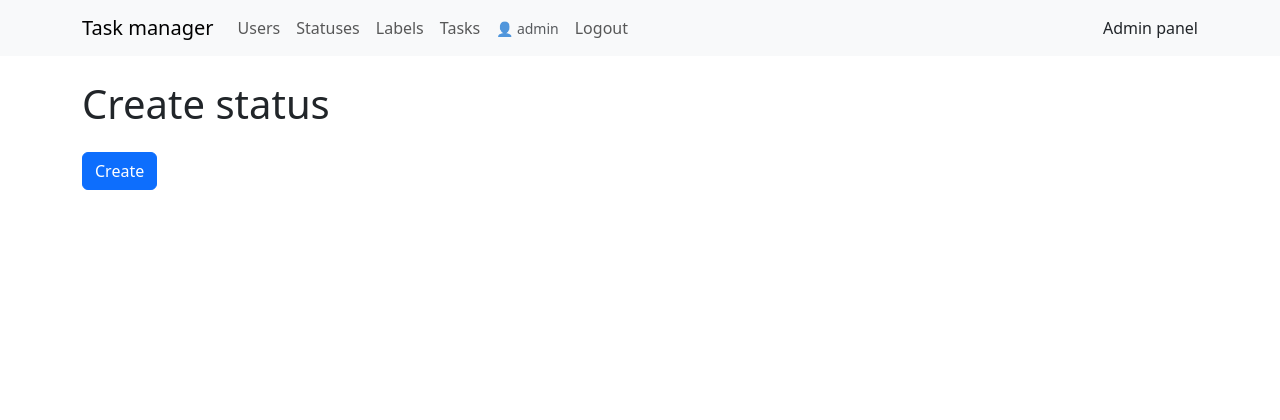
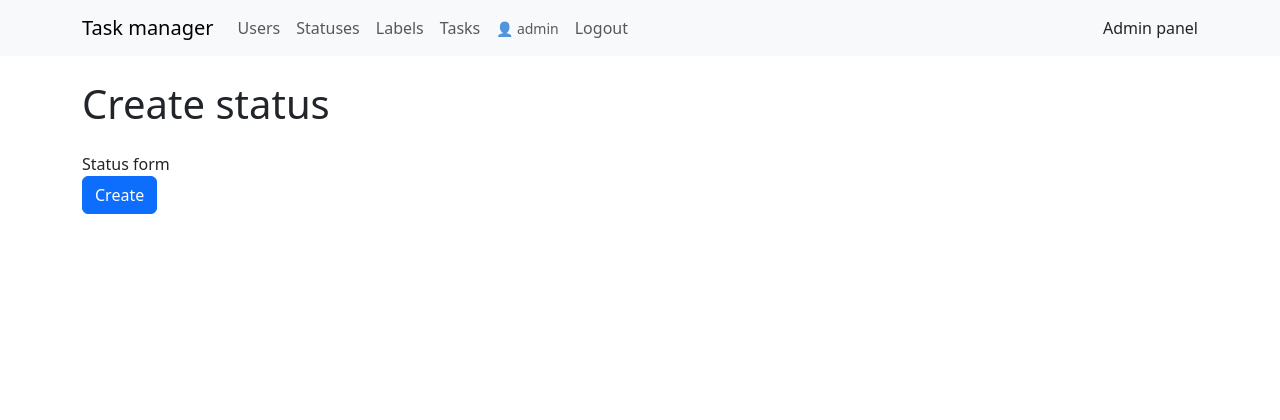
Before and after one commit to paalso/python-project-52, a Django app: page /statuses/create/ in a window 1280 px wide. Shown: the top 420 px of the page. Run offline with Django 5.2, Linux system fonts and the light colour scheme; a user stored in the database is signed in; some libraries are stand-ins or nearby versions.

Commit message:
UPD and test statuses forms

```diff
--- a/task_manager/statuses/templates/statuses/create.html
+++ b/task_manager/statuses/templates/statuses/create.html
@@ -3,7 +3,7 @@
 {% load i18n %}
 {% block content %}
   <h1 class="my-4">{% trans "Create status" %}</h1>
-  {% include "users/partials/form.html" with button_text=_("Create") %}
+  {% include "statuses/partials/form.html" with button_text=_("Create") %}
 {% endblock %}
 {% block footer %}
   {% include "partials/footer.html" %}
--- /dev/null
+++ b/task_manager/statuses/templates/statuses/partials/form.html
@@ -0,0 +1,7 @@
+{% load crispy_forms_tags i18n %}
+<form method="post">
+  <div>Status form</div>
+  {% csrf_token %}
+  {{ form|crispy }}
+  <button type="submit" class="btn btn-primary">{% trans button_text %}</button>
+</form>
--- a/task_manager/statuses/templates/statuses/update.html
+++ b/task_manager/statuses/templates/statuses/update.html
@@ -3,7 +3,7 @@
 {% load i18n %}
 {% block content %}
   <h1 class="my-4">{% trans "Edit status" %}</h1>
-  {% include "users/partials/form.html" with button_text=_("Update") %}
+  {% include "statuses/partials/form.html" with button_text=_("Update") %}
 {% endblock %}
 {% block footer %}
   {% include "partials/footer.html" %}
```
Also changed, not shown: task_manager/statuses/tests/test_forms.py (added, +39 -0 lines).
